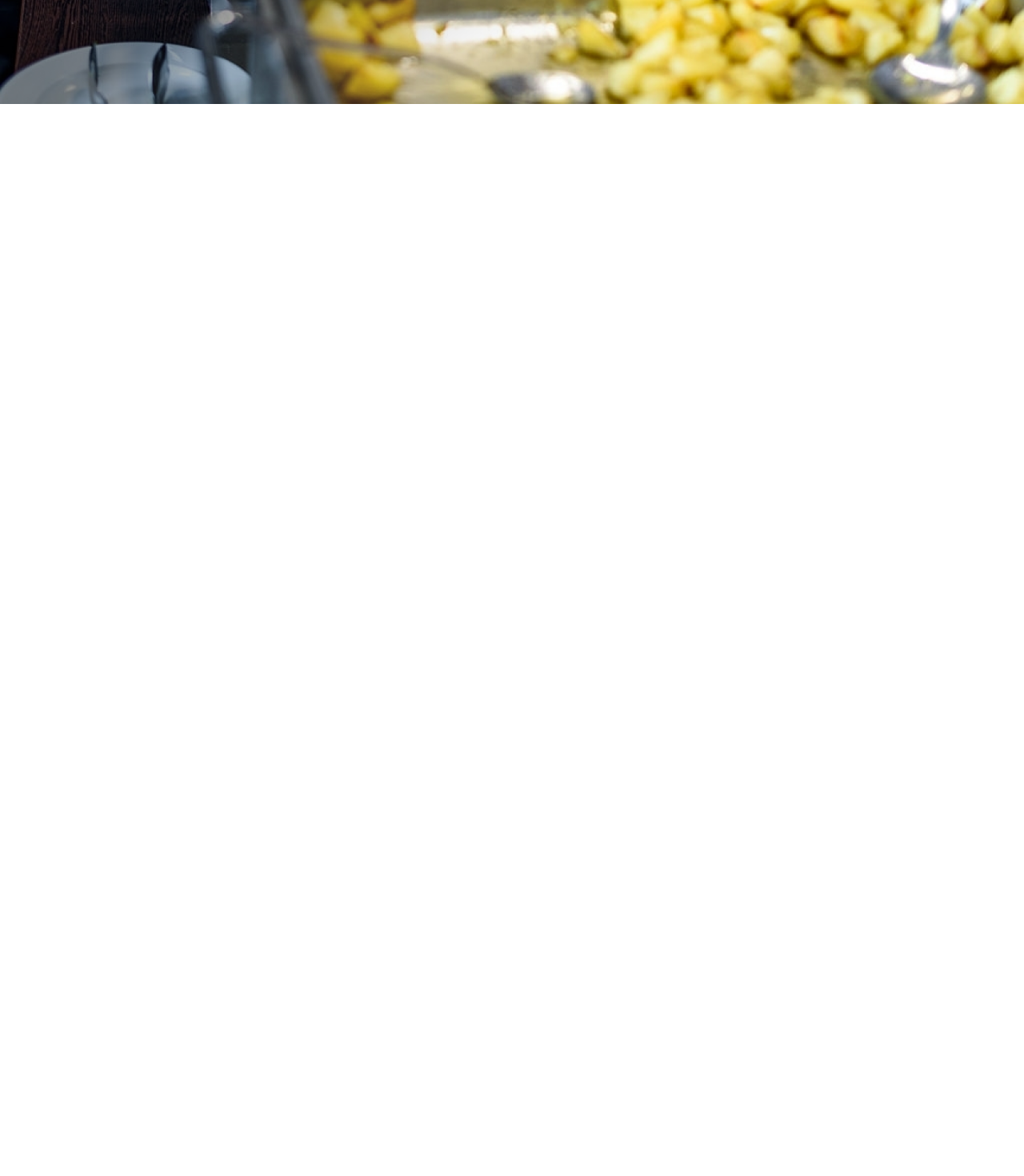
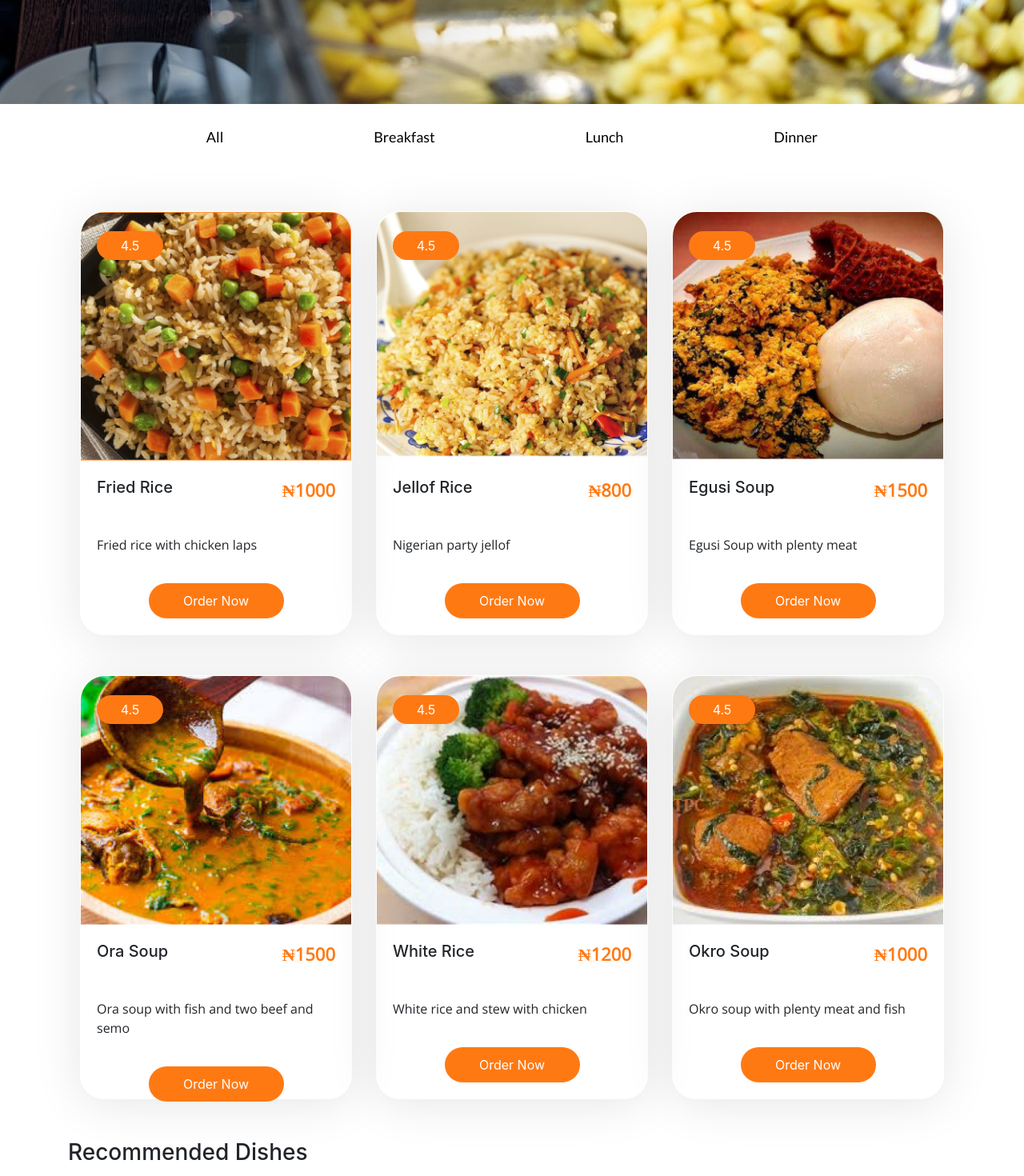
Before and after one commit to Dverybest/Eva-kitchen, a React (Create React App) app: page /menu in a window 1280 px wide. Shown: the part 740-2210 px from the top of the page at 80% size. Before the commit the page ends 870 px from the top, so only its background shows below. Built offline with nearby package versions, Linux system fonts and the light colour scheme; a web font is replaced by a local one.

Commit message:
Completed the Menu Page

```diff
--- a/src/App.js
+++ b/src/App.js
@@ -10,6 +10,7 @@ function App() {
       <Switch>
         <Route exact path='/' component={LandingPage} />
         <Route exact path='/menu' component={MenuPage} />
+        <Route exact path='/all' component={MenuPage} />
       </Switch>
     </BrowserRouter>
   );
--- /dev/null
+++ b/src/components/menu-page-navlinks/Navlink.css
@@ -0,0 +1,33 @@
+.menu-nav{
+    display: flex;
+    align-items: center;
+    padding: 30px;
+}
+.navlinks{
+    display: flex;
+    justify-content: space-evenly;
+    align-self: center;
+    margin-bottom: 0px;
+    padding: 0px;
+
+}
+.navlinks li{
+    list-style-type: none;
+}
+.navlinks li a{
+    color: black;
+    text-decoration: #ff8d23;
+    border-bottom: 1px solid transparent;
+    font-family: 'Lato', sans-serif;
+    font-style: normal;
+    font-weight: 400;
+    font-size: 18px;
+    line-height: 22px;
+    text-transform: capitalize;
+}
+.navlinks li a:hover{
+    border-bottom: 1px solid #ff8d23;
+}
+.navlinks .active{
+    border-bottom: 2px solid #ff8d23;
+}
--- /dev/null
+++ b/src/components/menu-page-navlinks/Navlink.js
@@ -0,0 +1,22 @@
+import React from 'react';
+import { Link, withRouter,useLocation } from 'react-router-dom';
+import './Navlink.css'
+
+const Navlink = () => {
+    const location = useLocation();
+    const paths = ['/all'];
+    console.log({ location: location.pathname});
+
+    return (
+        <div className='menu-nav'>
+            <ul className='navlinks container'>
+                <li  ><Link className={` ${paths[0]===location.pathname?'active':''}`} to='/all'> All </Link> </li>
+                <li ><Link className={` ${paths[1] === location.pathname ? 'active' : ''}`} to='/all'> Breakfast </Link> </li>
+                <li ><Link className={` ${paths[2] === location.pathname ? 'active' : ''}`} to='/all'> Lunch </Link> </li>
+                <li ><Link className={` ${paths[3] === location.pathname ? 'active' : ''}`} to='/all'> Dinner </Link> </li>
+            </ul>
+        </div>
+    )
+}
+
+export default withRouter(Navlink);
--- a/src/components/reusableMenuCard/Dish.css
+++ b/src/components/reusableMenuCard/Dish.css
@@ -1,11 +1,12 @@
 .dish{
     display: flex;
     flex-direction: column;
+    justify-self: center;
     justify-content: space-evenly;
     border: 1px solid transparent;
     border-radius: 30px;
     max-width: 351px;
-    min-height: 530px;
+    max-height: 530px;
     padding: 0px;
     margin-top: 50px;
     box-shadow: 0px 6px 60px rgba(0, 0, 0, 0.1);
@@ -67,8 +68,3 @@
     border-style: none;
     align-self: center;
 }
-.menu-list{
-    display: flex;
-    flex-wrap: wrap;
-    justify-content: center;
-}
--- a/src/pages/menuPage/MenuPage.css
+++ b/src/pages/menuPage/MenuPage.css
@@ -20,3 +20,17 @@
     max-width: 906px;
     text-transform: capitalize;
 }
+.dish-menu2{
+    margin-top: 50px;
+}
+.dish-menu2, .dish-menu{
+    display: flex;
+    flex-direction: column;
+    justify-content: center;
+}
+@media screen and (max-width: 700px){
+    .menu-header h1{
+        width: 100%;
+
+    }
+}
--- a/src/pages/menuPage/MenuPage.js
+++ b/src/pages/menuPage/MenuPage.js
@@ -1,8 +1,56 @@
-import React from 'react'
-import Navbar from '../navbar/Navbar'
-import './MenuPage.css'
+import React,{useState} from 'react';
+import Navbar from '../../components/navbar/Navbar';
+import Navlink from '../../components/menu-page-navlinks/Navlink'
+import friedRice from '../../components/reusableMenuCard/dishImages/friedRice.png'
+import jollofRice from '../../components/reusableMenuCard/dishImages/jollofRice.png'
+import egusiSoup from '../../components/reusableMenuCard/dishImages/egusiSoup.png'
+import oraSoup from '../../components/reusableMenuCard/dishImages/oraSoup.png'
+import whiteRice from '../../components/reusableMenuCard/dishImages/whiteRice.png'
+import okroSoup from '../../components/reusableMenuCard/dishImages/okroSoup.png'
+import Dish from '../../components/reusableMenuCard/Dish'
+import './MenuPage.css';
+import Footer from '../../components/footer/Footer';
 
 const MenuPage = () => {
+    const [list, setList] = useState([
+        {
+            image: friedRice,
+            name: 'Fried Rice',
+            price: '₦1000',
+            description: 'Fried rice with chicken laps'
+        },
+        {
+            image: jollofRice,
+            name: 'Jellof Rice',
+            price: '₦800',
+            description: 'Nigerian party jellof'
+        },
+        {
+            image: egusiSoup,
+            name: 'Egusi Soup',
+            price: '₦1500',
+            description: 'Egusi Soup with plenty meat'
+        },
+        {
+            image: oraSoup,
+            name: 'Ora Soup',
+            price: '₦1500',
+            description: 'Ora soup with fish and two beef and semo'
+        },
+        {
+            image: whiteRice,
+            name: 'White Rice',
+            price: '₦1200',
+            description: 'White rice and stew with chicken'
+        },
+        {
+            image: okroSoup,
+            name: 'Okro Soup',
+            price: '₦1000',
+            description: 'Okro soup with plenty meat and fish'
+        }
+    ])
+
     return (
         <div className='menu'>
             <Navbar />
@@ -11,6 +59,37 @@ const MenuPage = () => {
                     Test the goodness of fresh and healthy foods
                 </h1>
             </section>
+            <section >
+                < Navlink />
+                {
+                   <div className='container dish-menu'>
+                        <div className='row px-0 mx-0'>
+                            {list.map((dish, index) => {
+                                return (
+                                    <Dish key={index} {...dish} />
+                                )
+                            })}
+                        </div>
+                   </div>
+                }
+            </section>
+            <section className='dish-menu2'>
+                {
+                    <div className='container '>
+                        <h3>Recommended Dishes</h3>
+                        <div className='row px-0 mx-0'>
+                            {
+                                list.slice(3, 6).map((dish, index) => {
+                                    return(
+                                        <Dish key={index} {...dish} />
+                                    )
+                                })
+                            }
+                        </div>
+                    </div>
+                }
+            </section>
+            <Footer />
         </div>
     )
 }
```
Also changed, not shown: src/components/navbar/EvaKitchen.png (renamed from src/pages/navbar/EvaKitchen.png), 1 other file (tests, documents, lock files or other folders).
